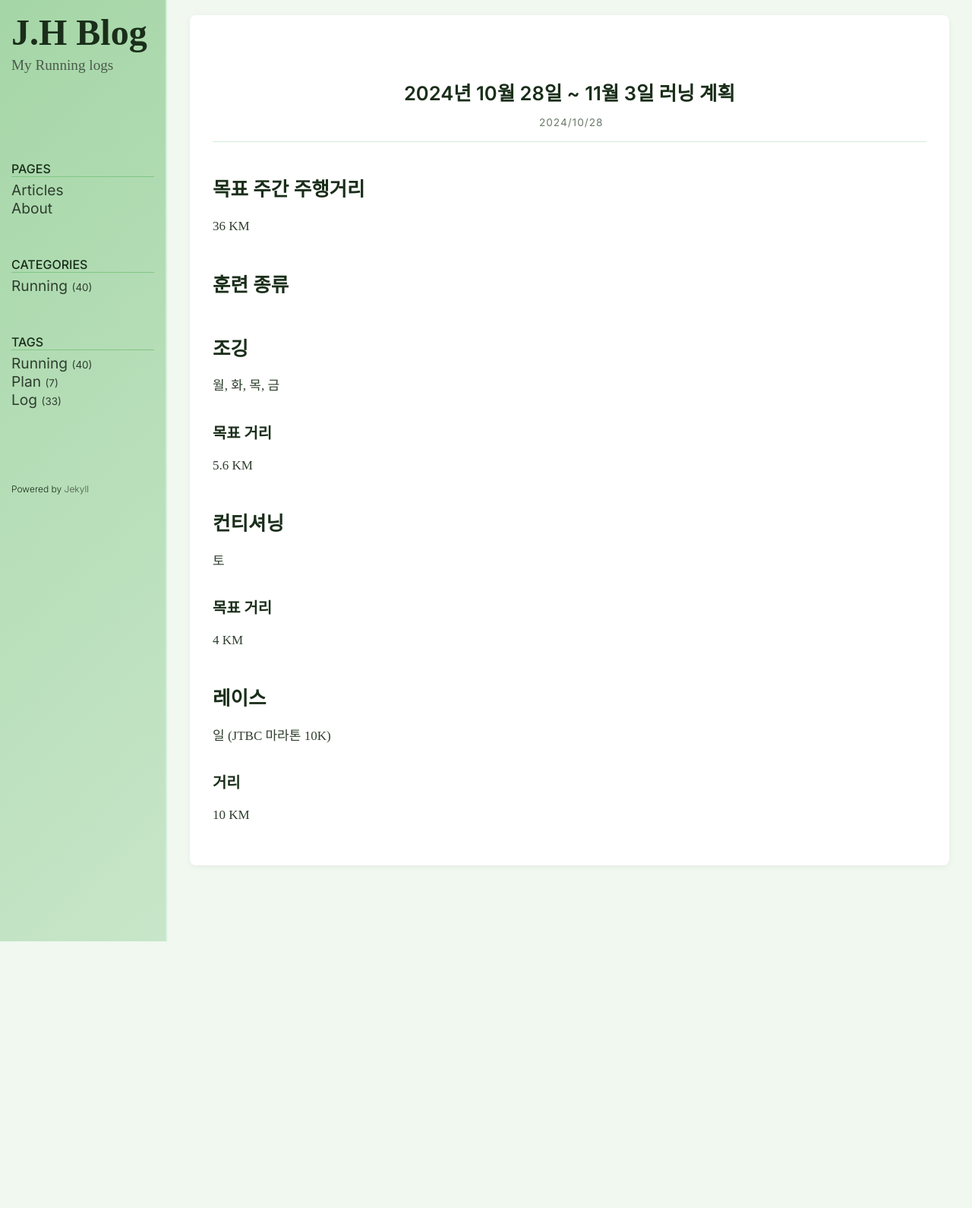
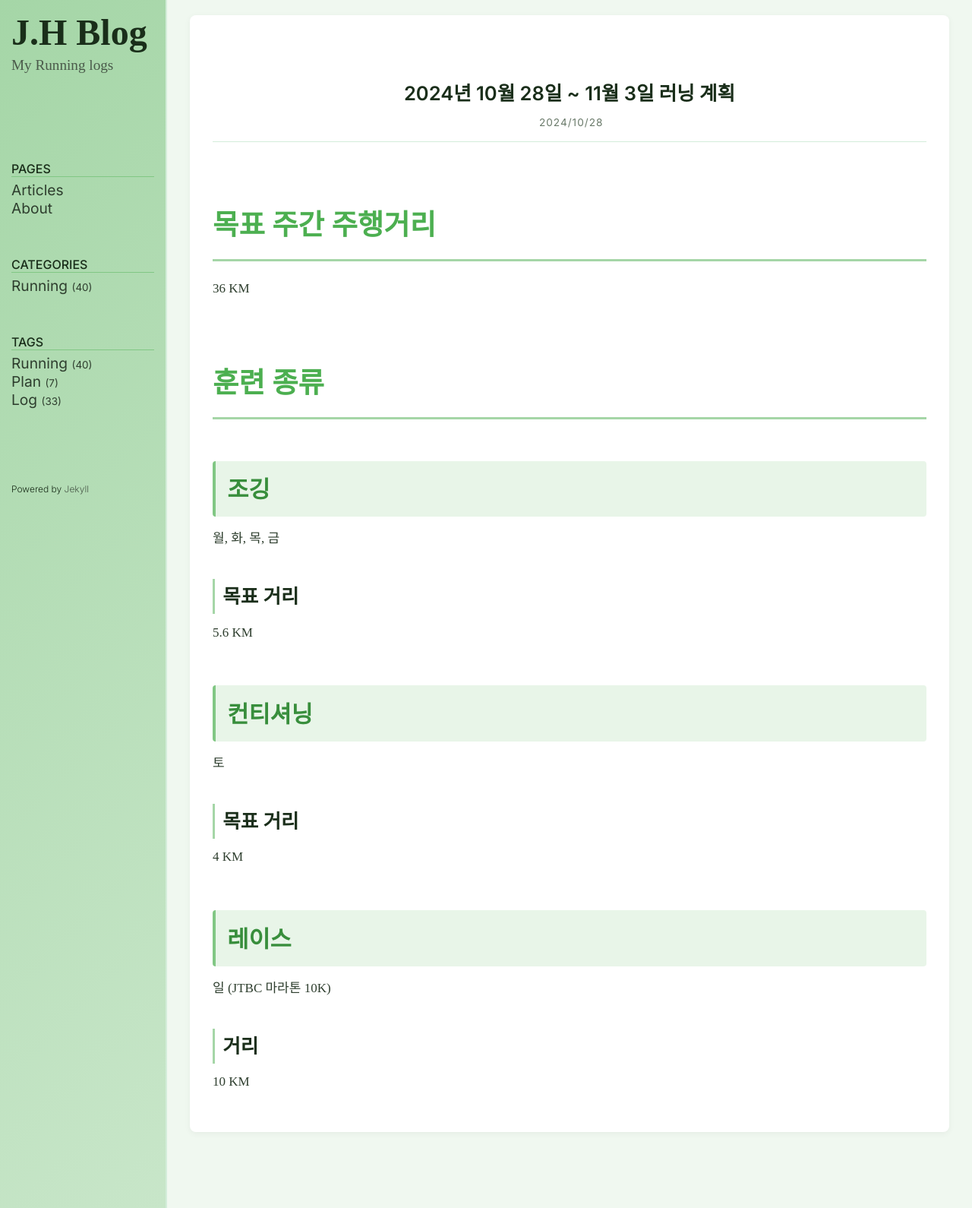
Before and after one commit to bullkan94/bullkan94.github.io, a Jekyll site: the page built from _posts/2024-10-27-weekly-plan.md, in a window 1280 px wide. Shown: the whole page at 76% size. Built offline with Jekyll 4.4.1, drawn with Linux system fonts in a browser that asks for light colours; before the commit the page ends 1239 px from its top, so only the background shows below that.

Commit message:
Fix headline style for more redability

```diff
--- a/public/css/style.css
+++ b/public/css/style.css
@@ -247,17 +247,73 @@ p {
   line-height: 1.7;
 }
 
-article h1,
-article h2,
-article h3,
-article h4,
-article h5,
+article h1 {
+	font-family: var(--font-family-sans-serif);
+	color: var(--accent-green);
+	font-size: 2.2em;
+	font-weight: 700;
+	margin-bottom: 0.6em;
+	margin-top: 2em;
+	border-bottom: 3px solid var(--pastel-green-medium);
+	padding-bottom: 0.3em;
+}
+
+article h2 {
+	font-family: var(--font-family-sans-serif);
+	color: var(--accent-dark);
+	font-size: 1.8em;
+	font-weight: 600;
+	margin-bottom: 0.5em;
+	margin-top: 1.8em;
+	border-left: 4px solid var(--pastel-green-dark);
+	padding-left: 0.5em;
+	background-color: var(--pastel-green-light);
+	padding: 0.3em 0.5em;
+	border-radius: 4px;
+}
+
+article h3 {
+	font-family: var(--font-family-sans-serif);
+	color: var(--text-dark);
+	font-size: 1.5em;
+	font-weight: 600;
+	margin-bottom: 0.4em;
+	margin-top: 1.5em;
+	border-left: 3px solid var(--pastel-green-medium);
+	padding-left: 0.4em;
+}
+
+article h4 {
+	font-family: var(--font-family-sans-serif);
+	color: var(--text-medium);
+	font-size: 1.3em;
+	font-weight: 600;
+	margin-bottom: 0.4em;
+	margin-top: 1.3em;
+	border-left: 2px solid var(--pastel-green-base);
+	padding-left: 0.3em;
+}
+
+article h5 {
+	font-family: var(--font-family-sans-serif);
+	color: var(--text-medium);
+	font-size: 1.1em;
+	font-weight: 600;
+	margin-bottom: 0.3em;
+	margin-top: 1.2em;
+	text-decoration: underline;
+	text-decoration-color: var(--pastel-green-medium);
+	text-underline-offset: 0.2em;
+}
+
 article h6 {
 	font-family: var(--font-family-sans-serif);
-	color: var(--text-dark);
-  	margin-bottom: 0.5em;
-  	margin-top: 1.5em;
-  	font-weight: 600;
+	color: var(--text-light);
+	font-size: 1em;
+	font-weight: 600;
+	margin-bottom: 0.3em;
+	margin-top: 1em;
+	font-style: italic;
 }
 
 article.home h1 a,
```
